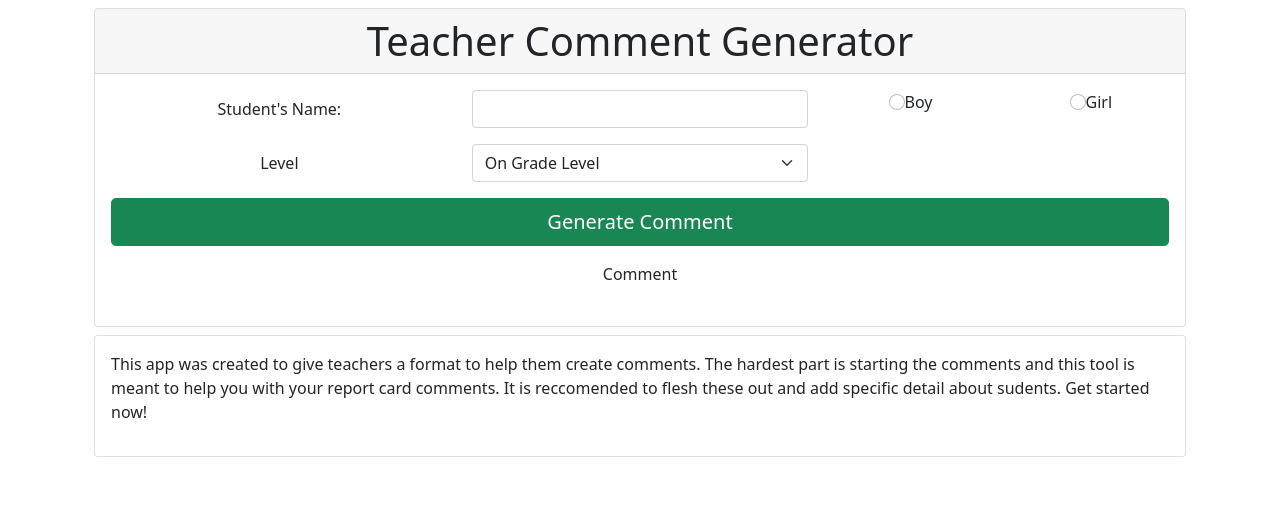
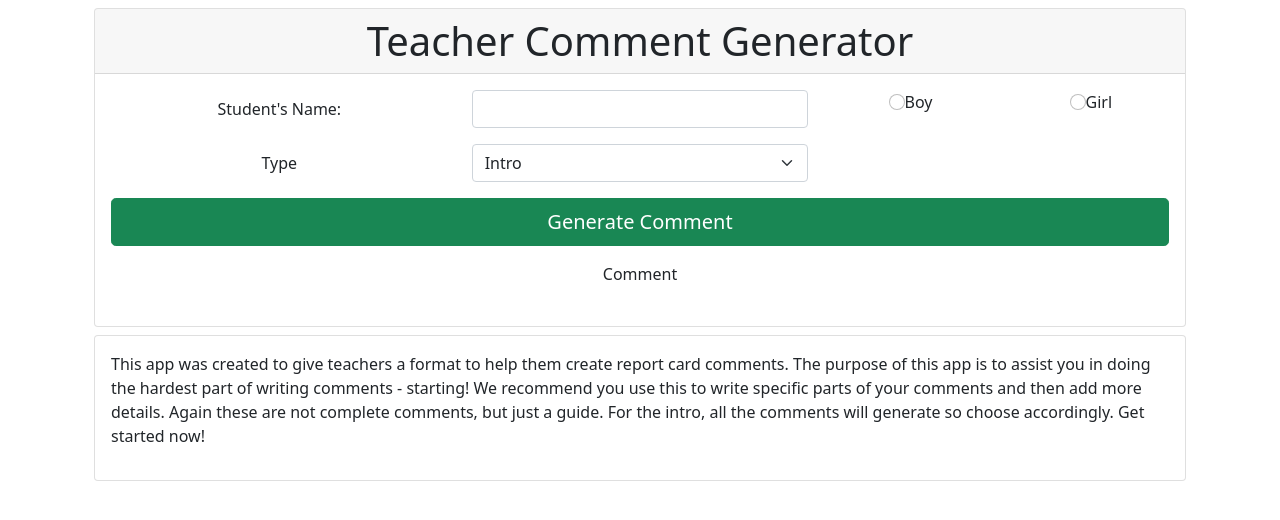
Before and after one commit to jsimmons01/comments-generator, a React (Create React App) app: page / in a window 1280 px wide. Shown: the top 520 px of the page. Built offline with nearby package versions, Linux system fonts and the light colour scheme.

Commit message:
Updates state

```diff
--- a/src/comments.js
+++ b/src/comments.js
@@ -1,45 +1,46 @@
 export const COMMENTS = [
   {
     id: 0,
-    level: "Below Grade Level",
+    type: "Behavior",
 
     gender: "boy",
    text:
-      "is performing below grade level. He can improve by completing assignments on time.",
+      "It has been a joy getting to know stuName this quarter. He is a kind and caring student who is always willing to participate and share his wonderful ideas. stuName puts effort into his assignments and tries his best throughout the day.",
   },
   {
-    id: 1,
-    level: "Below Grade Level",
+    id: 0,
+    type: "Behavior",
+
     gender: "girl",
    text:
-      "is performing below grade level. She can improve by completing assignments on time.",
+      "It has been a joy getting to know stuName this quarter. She is a kind and caring student who is always willing to participate and share her wonderful ideas. stuName puts effort into his assignments and tries his best throughout the day.",
   },
   {
     id: 2,
-    level: "On Grade Level",
+    type: "On Grade type",
     gender: "boy",
    text:
-      "is performing on grade level. He can improve by completing assignments on time.",
+      "is performing on grade type. He can improve by completing assignments on time.",
   },
   {
     id: 3,
-    level: "On Grade Level",
+    type: "On Grade type",
     gender: "girl",
    text:
-      "is performing on grade level. She can improve by completing assignments on time.",
+      "is performing on grade type. She can improve by completing assignments on time.",
   },
   {
     id: 4,
-    level: "Above Grade Level",
+    type: "Above Grade type",
     gender: "boy",
    text:
-      "is performing above grade level. He can improve by completing assignments on time.",
+      "is performing above grade type. He can improve by completing assignments on time.",
   },
   {
     id: 5,
-    level: "Above Grade Level",
+    type: "Above Grade type",
     gender: "girl",
    text:
-      "is performing above grade level. She can improve by completing assignments on time.",
+      "is performing above grade type. She can improve by completing assignments on time.",
   },
 ];
--- a/src/components/Home.js
+++ b/src/components/Home.js
@@ -32,9 +32,8 @@ function Directions() {
     <div>
       <p>
         This app was created to give teachers a format to help them create
-        comments. The hardest part is starting the comments and this tool is
-        meant to help you with your report card comments. It is reccomended to
-        flesh these out and add specific detail about sudents. Get started now!
+        report card comments. The purpose of this app is to assist you in doing the hardest part of
+        writing comments - starting! We recommend you use this to write specific parts of your comments and then add more details. Again these are not complete comments, but just a guide. For the intro, all the comments will generate so choose accordingly. Get started now!
       </p>
     </div>
   );
--- a/src/components/StudentComment.js
+++ b/src/components/StudentComment.js
@@ -3,10 +3,10 @@ import { COMMENTS } from "../comments";
 
 
 
-const StudentComment = ({ studentName, gender,level }) => {
+const StudentComment = ({ studentName, gender,type }) => {
 
   const studentComment = (
-    COMMENTS.filter((comment) => comment.gender === gender)).filter((comment) => comment.level === level)
+    COMMENTS.filter((comment) => comment.gender === gender)).filter((comment) => comment.type === type)
     console.log(studentComment)
 
 
--- a/src/components/StudentInfo.js
+++ b/src/components/StudentInfo.js
@@ -11,7 +11,8 @@ import StudentComment from "./StudentComment";
     *chnage size of new student button
     *create validation for the form
     * style page
-    *
+    * add links
+    * set up two ways to do comments, one to generate all for a section. The other to generate one comment.
 
 ************************************Aspirations*********************************
 
@@ -29,7 +30,7 @@ class StudentInfo extends Component {
     this.state = {
       studentName: " ",
       gender: " ",
-      level: "On Grade Level",
+      type: "Intro",
       comments: COMMENTS,
       showComment: false
 
@@ -72,7 +73,7 @@ class StudentInfo extends Component {
     this.setState({
       studentName: " ",
       gender: " ",
-      level: "On Grade Level",
+      type: "Intro",
       showComment: false
 
     })
@@ -120,21 +121,24 @@ class StudentInfo extends Component {
                 <Label check>Girl</Label>
               </Col>
             </FormGroup>
+
             <FormGroup row>
-              <Label htmlFor="level" md={4}>
-                Level
+              <Label htmlFor="type" md={4}>
+                Type
               </Label>
               <Col md={4}>
                 <Input
                   type="select"
-                  id="level"
-                  name="level"
-                  value={this.state.level}
+                  id="type"
+                  name="type"
+                  value={this.state.type}
                   onChange={this.handleInputChange}
                 >
-                  <option>Below Grade Level</option>
-                  <option>On Grade Level</option>
-                  <option>Above Grade Level</option>
+                  <option>Intro</option>
+                  <option>Behavior (positive)</option>
+                  <option>Behavior (needs improvement)</option>
+                  <option>Closure</option>
+
                 </Input>
               </Col>
             </FormGroup>
@@ -160,7 +164,7 @@ class StudentInfo extends Component {
 
 
         </div>
-        {this.state.showComment && <StudentComment studentName={this.state.studentName} gender={this.state.gender} level={this.state.level}  />
+        {this.state.showComment && <StudentComment studentName={this.state.studentName} gender={this.state.gender} type={this.state.type}  />
         }
 
         {this.state.showComment && <Button onClick={this.addNewStudent} className='newStudentBtn' outline color='primary' size='sm'>New Student</Button>}
```
